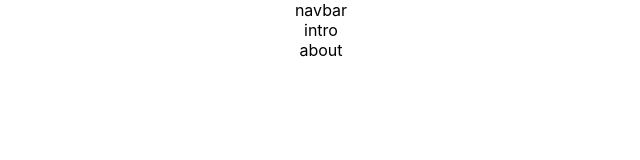
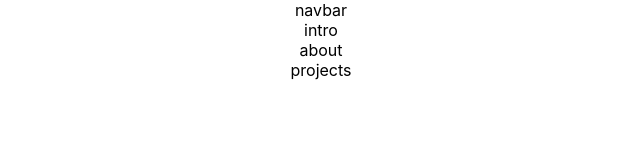
Before and after one commit to The-Six/My-Portfolio, a React (Create React App) app: page / in a window 1280 px wide. Shown: the top 160 px of the page, without its empty margins (319-959 px from the left). Built offline with nearby package versions, Linux system fonts and the light colour scheme.

Commit message:
projects component added

```diff
--- a/src/App.js
+++ b/src/App.js
@@ -2,6 +2,8 @@ import "./App.css";
 import Navbar from "./components/Navbar/navbar";
 import Intro from "./components/Intro/intro";
 import About from "./components/About/about";
+import Projects from "./components/Projects/projects";
+
 
 function App() {
   return (
@@ -9,6 +11,7 @@ function App() {
       <Navbar />
       <Intro />
       <About />
+      <Projects />
     </div>
   );
 }
--- /dev/null
+++ b/src/components/Projects/projects.js
@@ -0,0 +1,9 @@
+import React from 'react'
+
+function projects() {
+  return (
+    <div>projects</div>
+  )
+}
+
+export default projects
```
Also changed, not shown: src/components/Projects/projects.css (added).
